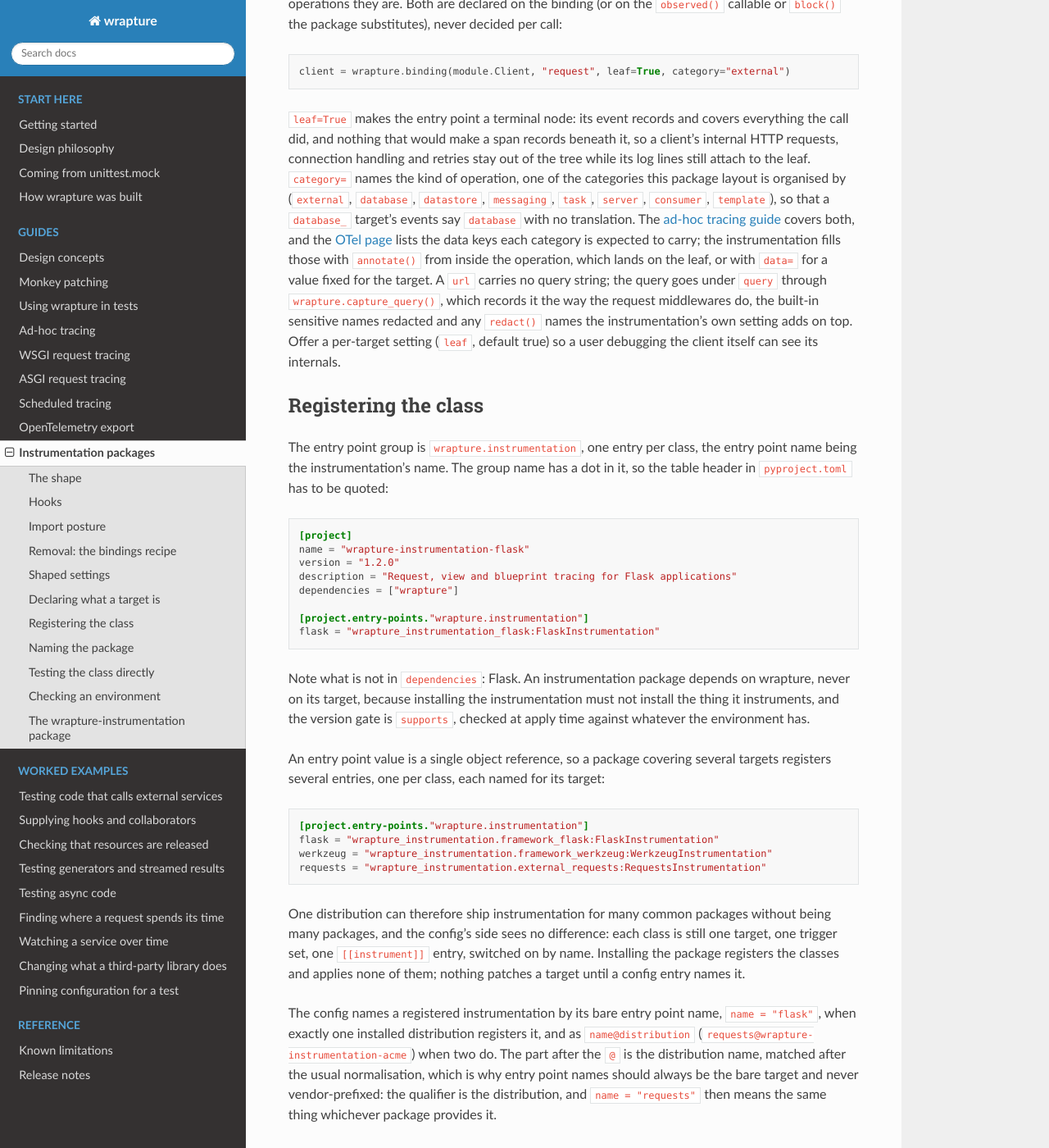
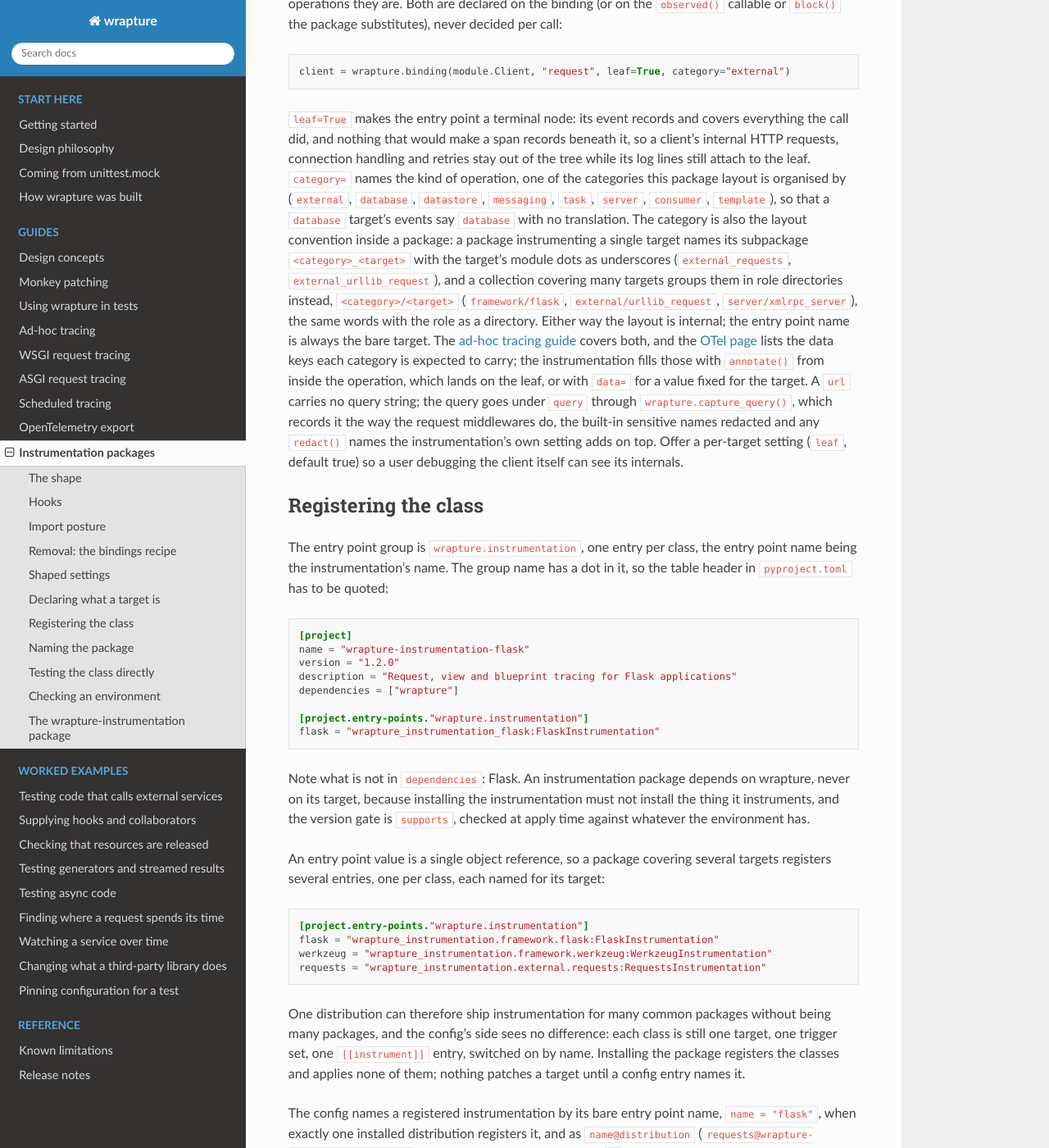
Before and after one commit to GrahamDumpleton/wrapture, a Sphinx documentation site: the page built from docs/instrumentation-packages.md, in a window 1280 px wide and 1400 px high, scrolled down 5255 px. Shown: the whole window at 82% size. Built offline with Sphinx 7.4.7 and the Read the Docs theme 3.1.0, drawn with Linux system fonts in a browser that asks for light colours.

Commit message:
Extend the package layout guidance with role directories for collections.

````diff
--- a/docs/instrumentation-packages.md
+++ b/docs/instrumentation-packages.md
@@ -301,8 +301,17 @@ connection handling and retries stay out of the tree while its log
 lines still attach to the leaf. `category=` names the kind of
 operation, one of the categories this package layout is organised
 by (`external`, `database`, `datastore`, `messaging`, `task`,
-`server`, `consumer`, `template`), so that a `database_` target's
-events say `database` with no translation. The [ad-hoc tracing
+`server`, `consumer`, `template`), so that a `database` target's
+events say `database` with no translation. The category is also the
+layout convention inside a package: a package instrumenting a single
+target names its subpackage `<category>_<target>` with the target's
+module dots as underscores (`external_requests`,
+`external_urllib_request`), and a collection covering many targets
+groups them in role directories instead, `<category>/<target>`
+(`framework/flask`, `external/urllib_request`,
+`server/xmlrpc_server`), the same words with the role as a
+directory. Either way the layout is internal; the entry point name
+is always the bare target. The [ad-hoc tracing
 guide](ad-hoc-tracing.md#terminal-nodes-leaf-and-category) covers
 both, and the [OTel page](otel-export.md#the-category-data-key-contracts)
 lists the data keys each category is expected to carry; the
@@ -345,9 +354,9 @@ each named for its target:
 
 ```toml
 [project.entry-points."wrapture.instrumentation"]
-flask = "wrapture_instrumentation.framework_flask:FlaskInstrumentation"
-werkzeug = "wrapture_instrumentation.framework_werkzeug:WerkzeugInstrumentation"
-requests = "wrapture_instrumentation.external_requests:RequestsInstrumentation"
+flask = "wrapture_instrumentation.framework.flask:FlaskInstrumentation"
+werkzeug = "wrapture_instrumentation.framework.werkzeug:WerkzeugInstrumentation"
+requests = "wrapture_instrumentation.external.requests:RequestsInstrumentation"
 ```
 
 One distribution can therefore ship instrumentation for many common
````
